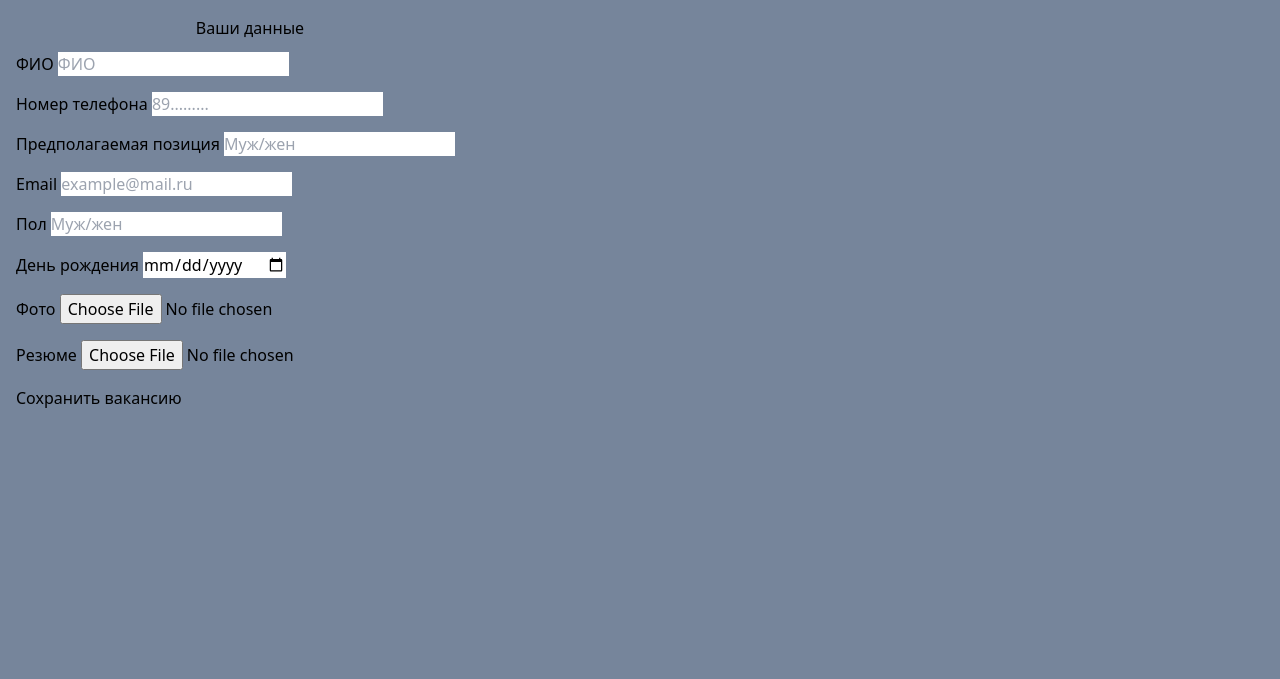
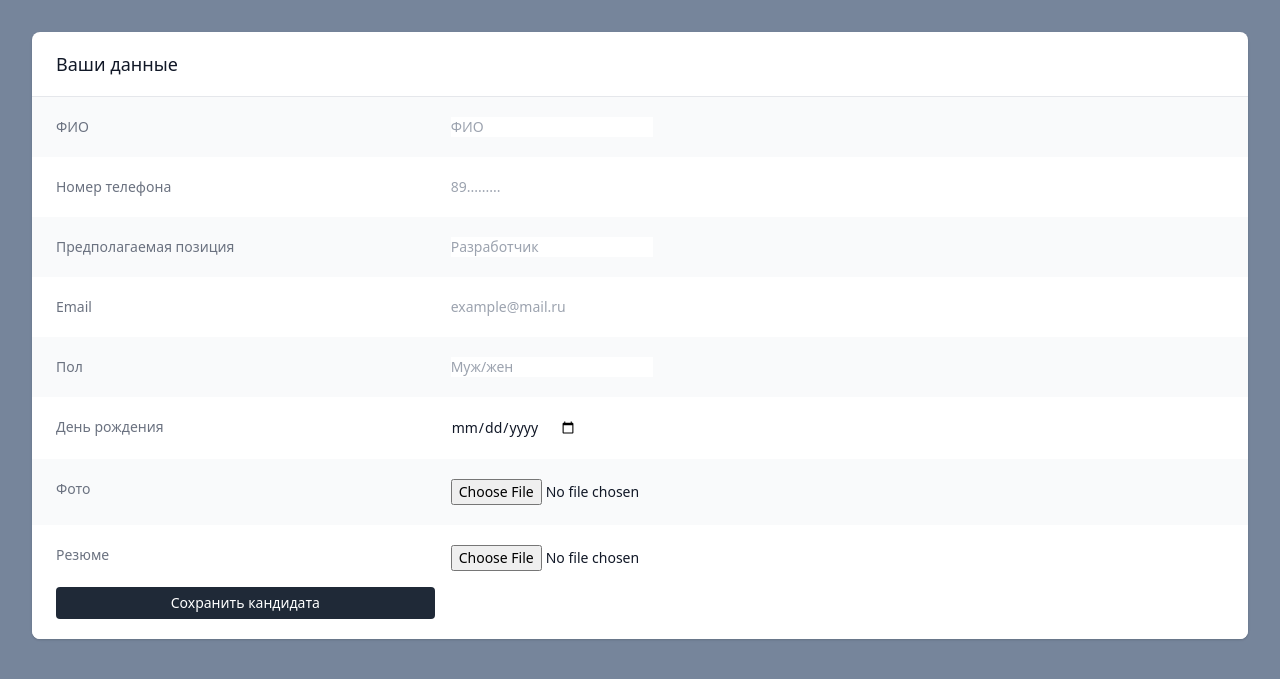
Before and after one commit to gurinboru/HR-CRM-System, a Django app: page /add_candidate in a window 1280 px wide. Shown: the part 64-743 px from the top of the page. Run offline with Django 4.2, Linux system fonts and the light colour scheme; the visitor is signed in with stand-in values (Sample User, id 1).

Commit message:
Updated design
Co-authored-by: Innula2 <innka.tomina@yandex.ru>

```diff
--- a/start/forms.py
+++ b/start/forms.py
@@ -9,7 +9,7 @@ class AddCandidateForm(forms.Form):
     phone = forms.CharField(widget=forms.TextInput(attrs={"class":"form-control", "placeholder":"89........."}),required=True)
     email = forms.EmailField(widget=forms.EmailInput(attrs={"class":"form-control", "placeholder":"example@mail.ru"}),required=True)
     sex = forms.CharField(widget=forms.TextInput(attrs={"class":"form-control", "placeholder":"Муж/жен"}),required=True)
-    position = forms.CharField(widget=forms.TextInput(attrs={"class":"form-control", "placeholder":"Муж/жен"}),required=True)
+    position = forms.CharField(widget=forms.TextInput(attrs={"class":"form-control", "placeholder":"Разработчик"}),required=True)
     photo = forms.ImageField(widget=forms.FileInput(attrs={"class":"form-control", "placeholder":"Фото"}),required=True)
     birthdate = forms.DateField(widget=NumberInput(attrs={'type': 'date', "class":"form-control", "placeholder":"01.01.1999"}),required=True)
     cv = forms.FileField(widget=forms.FileInput(attrs={"class":"form-control"}),required=True)
--- a/start/templates/start/add_candidate.html
+++ b/start/templates/start/add_candidate.html
@@ -1,64 +1,53 @@
-<!DOCTYPE html>
-<html lang="en">
 {% extends 'start/header.html' %}
 {% load static %}
 {% block content %}
 <body bgcolor="#76859B">
-    <form enctype="multipart/form-data" action="/add_candidate" method="post">
-        {% csrf_token %}
-        <div class="row d-flex justify-content-center align-items-center h-100">
-            <div class="card rounded-3" style="width: 500px;">
-                <div class="card-body p-4 p-md-5">
-                    <h1 class="text-center h3 mb-3 fw-normal">Ваши данные</h1>
-                    <form class="px-md-2">
-                        <div class="form-outline mb-4">
-                            <label for="name">ФИО</label>
-                            {{form.name}}
+<div class="overflow-hidden mt-8 mr-8 ml-8 mb-8 bg-white shadow sm:rounded-lg">
+  <div class="px-4 py-5 sm:px-6">
+    <h3 class="text-lg font-medium leading-6 text-gray-900">Ваши данные</h3>
   </div>
-
-                        <div class="form-outline mb-4">
-                            <label for="phone">Номер телефона</label>
-                            {{form.phone}}
+  <div class="border-t border-gray-200">
+    <dl>
+      <div class="bg-gray-50 px-4 py-5 sm:grid sm:grid-cols-3 sm:gap-4 sm:px-6">
+        <dt class="text-sm font-medium text-gray-500">ФИО</dt>
+        <dd class="mt-1 text-sm text-gray-900 sm:col-span-2 sm:mt-0">{{form.name}}</dd>
       </div>
-
-                        <div class="form-outline mb-4">
-                            <label for="position">Предполагаемая позиция</label>
-                            {{form.position}}
+      <div class="bg-white px-4 py-5 sm:grid sm:grid-cols-3 sm:gap-4 sm:px-6">
+        <dt class="text-sm font-medium text-gray-500">Номер телефона</dt>
+        <dd class="mt-1 text-sm text-gray-900 sm:col-span-2 sm:mt-0">{{form.phone}}</dd>
       </div>
-
-                        <div class="form-outline mb-4">
-                            <label for="email">Email</label>
-                            {{form.email}}
+      <div class="bg-gray-50 px-4 py-5 sm:grid sm:grid-cols-3 sm:gap-4 sm:px-6">
+        <dt class="text-sm font-medium text-gray-500">Предполагаемая позиция</dt>
+        <dd class="mt-1 text-sm text-gray-900 sm:col-span-2 sm:mt-0">{{form.position}}</dd>
       </div>
-
-                        <div class="form-outline mb-4">
-                            <label for="sex">Пол</label>
-                            {{form.sex}}
+      <div class="bg-white px-4 py-5 sm:grid sm:grid-cols-3 sm:gap-4 sm:px-6">
+        <dt class="text-sm font-medium text-gray-500">Email</dt>
+        <dd class="mt-1 text-sm text-gray-900 sm:col-span-2 sm:mt-0">{{form.email}}</dd>
       </div>
-
-                        <div class="form-outline mb-4">
-                            <label for="birthdate">День рождения</label>
-                            {{form.birthdate}}
+      <div class="bg-gray-50 px-4 py-5 sm:grid sm:grid-cols-3 sm:gap-4 sm:px-6">
+        <dt class="text-sm font-medium text-gray-500">Пол</dt>
+        <dd class="mt-1 text-sm text-gray-900 sm:col-span-2 sm:mt-0">{{form.sex}}</dd>
       </div>
-
-                        <div class="form-outline mb-4">
-                            <label for="photo">Фото</label>
-                               {{form.photo}}
+      <div class="bg-white px-4 py-5 sm:grid sm:grid-cols-3 sm:gap-4 sm:px-6">
+        <dt class="text-sm font-medium text-gray-500">День рождения</dt>
+        <dd class="mt-1 text-sm text-gray-900 sm:col-span-2 sm:mt-0">{{form.birthdate}}</dd>
       </div>
-
-                        <div class="form-outline mb-4">
-                            <label for="cv">Резюме</label>
-                            {{form.cv}}
+        <div class="bg-gray-50 px-4 py-5 sm:grid sm:grid-cols-3 sm:gap-4 sm:px-6">
+        <dt class="text-sm font-medium text-gray-500">Фото</dt>
+        <dd class="mt-1 text-sm text-gray-900 sm:col-span-2 sm:mt-0">{{form.photo}}</dd>
       </div>
-                        <button class="w-100 btn btn-primary" type="submit" >Сохранить вакансию</button>
-                    </form>
+              <div class="bg-white px-4 py-5 sm:grid sm:grid-cols-3 sm:gap-4 sm:px-6">
+        <dt class="text-sm font-medium text-gray-500">Резюме</dt>
+        <dd class="mt-1 text-sm text-gray-900 sm:col-span-2 sm:mt-0">{{form.cv}}</dd>
+                <button type="submit" class="h-8 bg-gray-800 hover:bg-gray-900 text-white text-sm font-medium hover:text-white px-16 pl-16 hover:border-transparent rounded">Сохранить кандидата</button>
+      </div>
+    </dl>
   </div>
 </div>
-        </div>
-    </form>
 </body>
+
+
 {% endblock %}
-</html>
 {% block title %}
 Добавить кандидата
 {% endblock %}
```
Also changed, not shown: start/templates/start/add_job.html (+26 -34 lines). Lines whose indentation alone changed are shown as unchanged.
